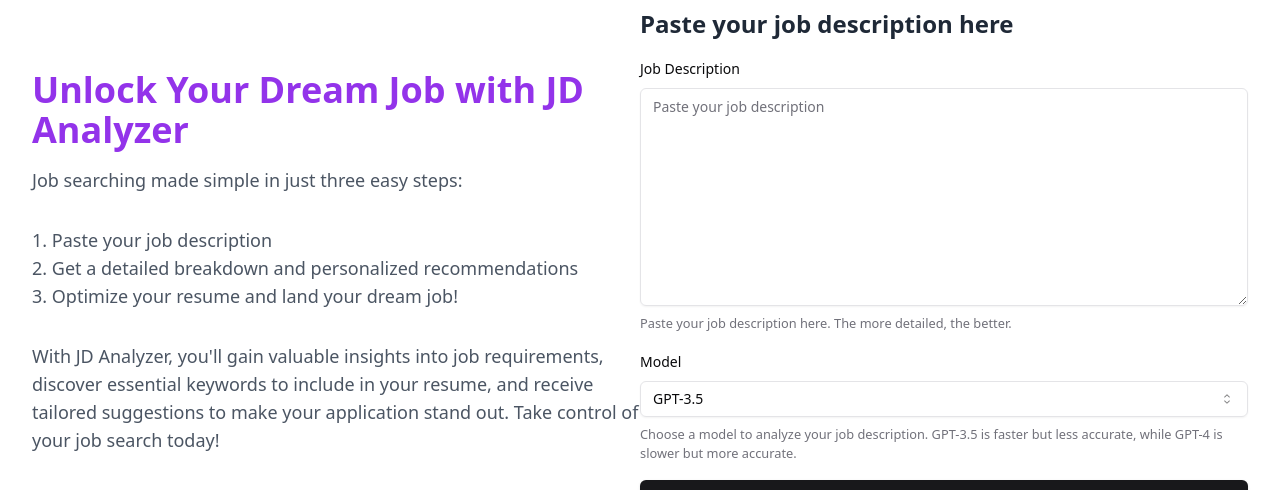
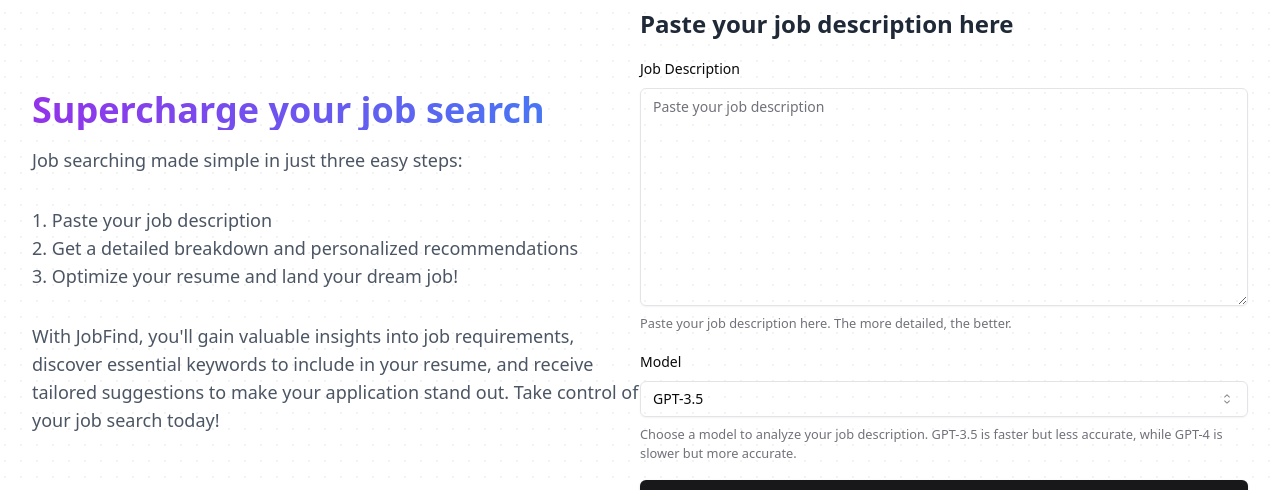
Before and after one commit to lakshyaag/job-description-parser, a Next.js app in the folder client/: page / in a window 1280 px wide. Shown: the part 135-625 px from the top of the page. Built offline with nearby package versions, Linux system fonts and the light colour scheme; no server answers.

Commit message:
improve landing

```diff
--- a/client/src/app/page.tsx
+++ b/client/src/app/page.tsx
@@ -9,6 +9,7 @@ import { Tabs, TabsContent, TabsList, TabsTrigger } from "@/components/ui/tabs";
 import { KeywordView } from "@/components/ResultSections/KeywordView";
 import Loading from "@/components/Loading";
 import { ResumeView } from "@/components/ResultSections/ResumeView";
+import Landing from "@/components/Landing";
 
 const Home: NextPage = () => {
   const [resultData, setResultData] = useState<JobDescription>();
@@ -23,30 +24,12 @@ const Home: NextPage = () => {
   const resultSectionRef = useRef<HTMLElement>(null);
 
   return (
-    <main className="min-h-screen bg-white dark:bg-black">
+    <main className="min-h-screen w-full dark:bg-black bg-white  dark:bg-dot-white/[0.1] bg-dot-black/[0.1]">
       <section className="py-12 md:py-20">
         <div className="container mx-auto px-4 md:px-8">
           <div className="flex flex-col md:flex-row items-center justify-between">
             <div className="mb-8 md:mb-0 w-full md:w-1/2">
-              <h1 className="text-4xl font-bold text-purple-600 dark:text-blue-500 mb-4">
-                Unlock Your Dream Job with JD Analyzer
-              </h1>
-              <p className="text-gray-600 dark:text-gray-400 text-lg mb-8">
-                Job searching made simple in just three easy steps:
-              </p>
-              <ol className="list-decimal list-inside text-gray-600 dark:text-gray-400 text-lg mb-8">
-                <li>Paste your job description</li>
-                <li>
-                  Get a detailed breakdown and personalized recommendations
-                </li>
-                <li>Optimize your resume and land your dream job!</li>
-              </ol>
-              <p className="text-gray-600 dark:text-gray-400 text-lg">
-                With JD Analyzer, you&apos;ll gain valuable insights into job
-                requirements, discover essential keywords to include in your
-                resume, and receive tailored suggestions to make your
-                application stand out. Take control of your job search today!
-              </p>
+              <Landing />
             </div>
             <div className="w-full md:w-1/2">
               <InputForm
--- a/client/src/components/InputForm.tsx
+++ b/client/src/components/InputForm.tsx
@@ -157,7 +157,7 @@ const InputForm: NextPage<FormProps> = ({
           />
 
           <SignedIn>
-            <Button type="submit" disabled={isLoading}>
+            <Button type="submit" disabled={isLoading} className="w-full">
               {isLoading ? (
                 <div className="flex items-center justify-center space-x-2">
                   <span>Analyzing</span>
--- /dev/null
+++ b/client/src/components/Landing.tsx
@@ -0,0 +1,27 @@
+import { NextPage } from "next";
+
+const Landing: NextPage = () => {
+  return (
+    <>
+      <h1 className="text-4xl font-bold bg-clip-text text-transparent bg-gradient-to-r from-purple-600 to-blue-500 dark:from-teal-500 dark:to-blue-600 mb-4">
+        Supercharge your job search
+      </h1>
+      <p className="text-gray-600 dark:text-gray-100 text-lg mb-8">
+        Job searching made simple in just three easy steps:
+      </p>
+      <ol className="list-decimal list-inside text-gray-600 dark:text-gray-100 text-lg mb-8">
+        <li>Paste your job description</li>
+        <li>Get a detailed breakdown and personalized recommendations</li>
+        <li>Optimize your resume and land your dream job!</li>
+      </ol>
+      <p className="text-gray-600 dark:text-gray-100 text-lg">
+        With JobFind, you&apos;ll gain valuable insights into job requirements,
+        discover essential keywords to include in your resume, and receive
+        tailored suggestions to make your application stand out. Take control of
+        your job search today!
+      </p>
+    </>
+  );
+};
+
+export default Landing;
```
